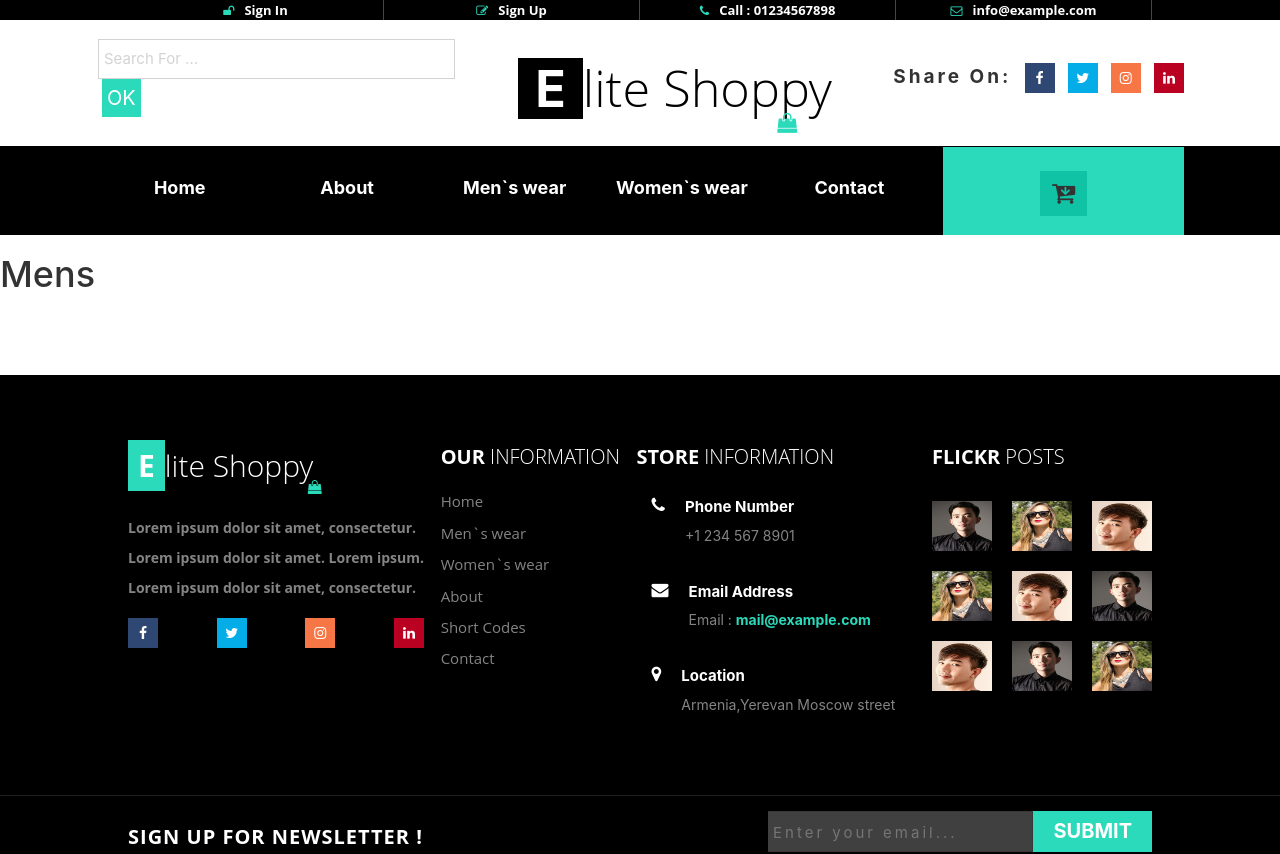
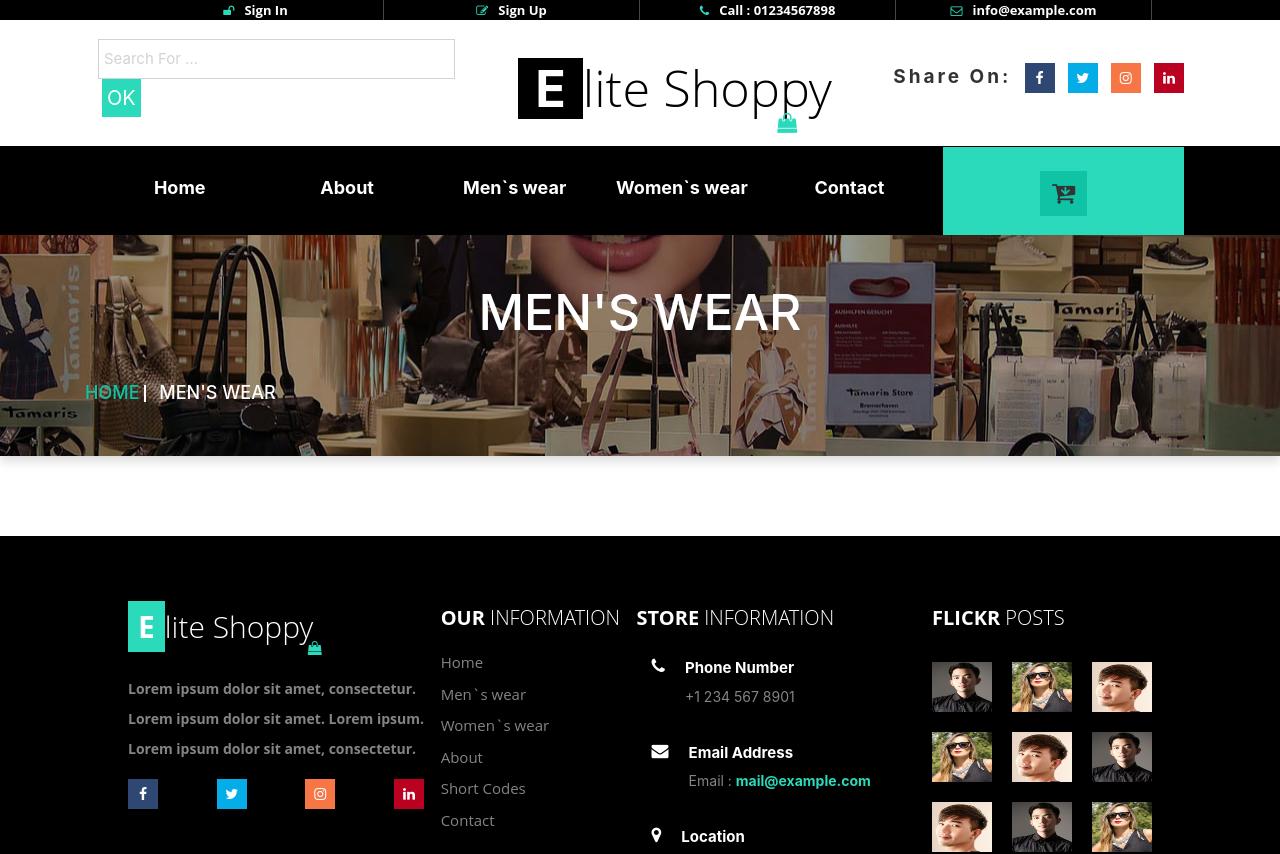
Before and after one commit to VaheMartirosyan/eliteshoppy, a React (Create React App) app in the folder client/: page /mens in a window 1280 px wide. Shown: the top 854 px of the page. Built offline with nearby package versions, Linux system fonts and the light colour scheme.

Commit message:
'filterchild'

```diff
--- a/client/src/components/fixed/Fixed.css
+++ b/client/src/components/fixed/Fixed.css
@@ -1,5 +1,5 @@
 .fixed{
-    background: url("../slider/slideimg/banner3.jpg") no-repeat;
+    background: url("../../wear/wearImg/banner3.jpg") no-repeat;
     background-size: cover;
     margin-top: 80px;
     background-attachment: fixed;
--- a/client/src/components/slider/Slider.js
+++ b/client/src/components/slider/Slider.js
@@ -2,7 +2,7 @@ import React, {Component} from 'react';
 import Carousel from 'react-bootstrap/Carousel'
 import pic1 from './slideimg/banner1.jpg';
 import pic2 from './slideimg/banner2.jpg';
-import pic3 from './slideimg/banner3.jpg';
+import pic3 from '../../wear/wearImg/banner3.jpg';
 import pic4 from './slideimg/banner4.jpg';
 import pic5 from './slideimg/banner5.jpg';
 import './Slider.css'
--- a/client/src/mens/Mens.js
+++ b/client/src/mens/Mens.js
@@ -1,9 +1,17 @@
-import React from 'react'
+import React, {Component} from 'react'
+import Wear from "../wear/Wear";
 
-export default () => {
-    return(
-        <div>
-            <h1>Mens</h1>
-        </div>
-    )
+export default class Mens extends Component {
+    state = {
+        wearTitle: 'MEN\'S WEAR'
+    }
+    render() {
+       const {wearTitle} = this.state
+        return(
+            <div>
+                <Wear wear={wearTitle} />
+            </div>
+        )
+    }
+
 }
--- /dev/null
+++ b/client/src/wear/Wear.js
@@ -0,0 +1,22 @@
+import React from 'react'
+import './Wear.scss'
+import {NavLink} from 'react-router-dom'
+
+export default ({wear}) => {
+    return(
+        <div className={'wear'}>
+            <div className="shadow">
+                <div className={'wearTitle'}>
+                    <h2> {wear} </h2>
+                </div>
+                <div className="container">
+                    <div className="gohome">
+                        <NavLink to={'/'} activeClassName={'activehome'}> HOME </NavLink>
+                        <i className="borderBetween"></i>
+                        <span> {wear} </span>
+                    </div>
+                </div>
+            </div>
+        </div>
+    )
+}
--- /dev/null
+++ b/client/src/wear/Wear.scss
@@ -0,0 +1,35 @@
+.wear {
+  background: url("./wearImg/banner3.jpg") no-repeat 100% 40%;
+  margin-top: -10px;
+  .shadow {
+    width: 100%;
+    height: 100%;
+    background: rgba(0, 0, 0, .4);
+    padding: 30px 0 50px;
+  }
+  .wearTitle {
+    h2 {
+      text-align: center;
+      color: white;
+      font-size: 50px;
+    }
+  }
+  .gohome {
+    padding-top: 30px;
+     .activehome {
+       font-size: 18px;
+       font-weight: 500;
+       color: #0FC3A4;
+       text-decoration: none;
+     }
+    span {
+      color: white;
+      font-size: 18px;
+      font-weight: 500;
+    }
+    .borderBetween {
+      border-left: 2px solid white;
+      padding: 0 8px 0 5px;
+    }
+  }
+}
```
Also changed, not shown: client/src/wear/wearImg/banner3.jpg (renamed from client/src/components/slider/slideimg/banner3.jpg), 1 other file (tests, documents, lock files or other folders).
